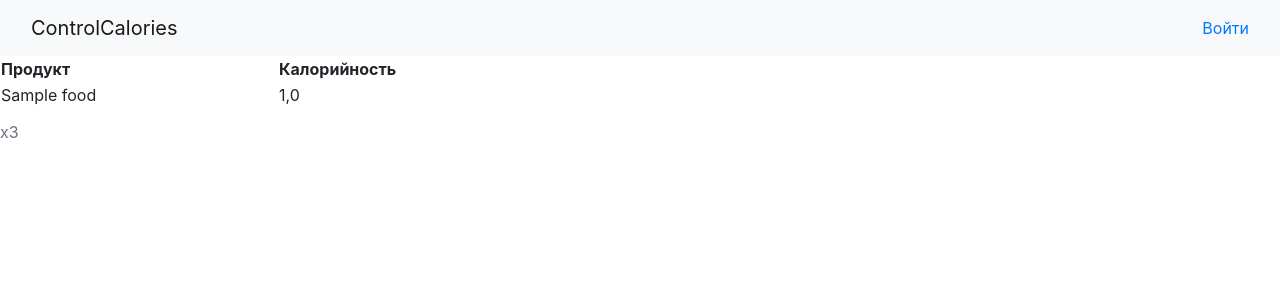
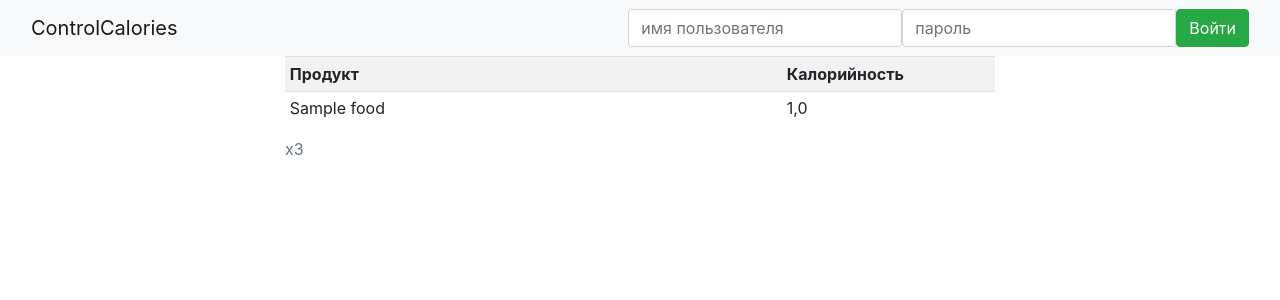
Before and after one commit to ickermi/calories-control, a Django app: page / in a window 1280 px wide. Shown: the top 300 px of the page. Run offline with Django 4.2, Linux system fonts and the light colour scheme; data comes from the database, SQL or seed files in the repository; tables that the repository leaves empty hold one stand-in row (values such as "Sample post"); some libraries are stand-ins or nearby versions.

Commit message:
Modify view and home page for the possilility log in from home page

```diff
--- a/mysite/calories/templates/home_page.html
+++ b/mysite/calories/templates/home_page.html
@@ -6,19 +6,28 @@
     <div class="container-fluid">
         <a href="#" class="navbar-brand">ControlCalories</a>
         {% if request.user.is_authenticated %}
-            <ul class="navbar-nav ml-right">
+            <ul class="navbar-nav ml-auto">
                 <li class="navbar-link"><a href="{% url 'logout' %}">Выйти</a></li>
             </ul>
         {% else %}
-            <ul class="navbar-nav ml-right">
-                <li class="navbar-link"><a href="{% url 'login' %}">Войти</a></li>
+            <ul class="navbar-nav ml-auto">
+                <li class="nav-item">
+                    <span class="text-danger">{{ error }}</span>
+                    <form method="post" class="form-inline">
+                    {% csrf_token %}
+                    <input type="text" placeholder="имя пользователя" name="username" class="form-control">
+                    <input type="password" placeholder="пароль" name="password" class="form-control">
+                    <button class="btn btn-success" type="submit">Войти</button>
+                    </form>
+                </li>
             </ul>
         {% endif %}
-
     </div>
 </nav>
 {% for category, foods in category_food.items %}
-    <table>
+<div class="container">
+    <div class=" container col-8">
+        <table class="table table-striped table-sm">
             <caption>{{ category }}</caption>
                 <tr>
                     <th>Продукт</th>
@@ -31,5 +40,7 @@
             </tr>
             {% endfor %}
         </table>
+    </div>
+</div>
 {% endfor %}
 {% endblock %}
--- a/mysite/calories/views.py
+++ b/mysite/calories/views.py
@@ -1,9 +1,23 @@
-from django.shortcuts import render
+from django.shortcuts import render, redirect, HttpResponse
 from .models import FoodCategory, Food
+from django.contrib.auth import authenticate, login
 
 def home_page(request):
+    error = ''
+    if request.method == 'POST':
+        username = request.POST['username']
+        password = request.POST['password']
+        user = authenticate(request, username=username, password=password)
+        if user is not None:
+            login(request, user)
+        else:
+            error = 'Неверное имя пользователя или пароль'
     category_food = {}
     for category in FoodCategory.objects.all():
         if food := Food.objects.filter(category=category).order_by('name'):
             category_food[category] = food
-    return render(request, 'home_page.html', {'category_food': category_food})
+    data = {
+        'category_food': category_food,
+        'error': error,
+    }
+    return render(request, 'home_page.html', data)
```
Lines whose indentation alone changed are shown as unchanged.
